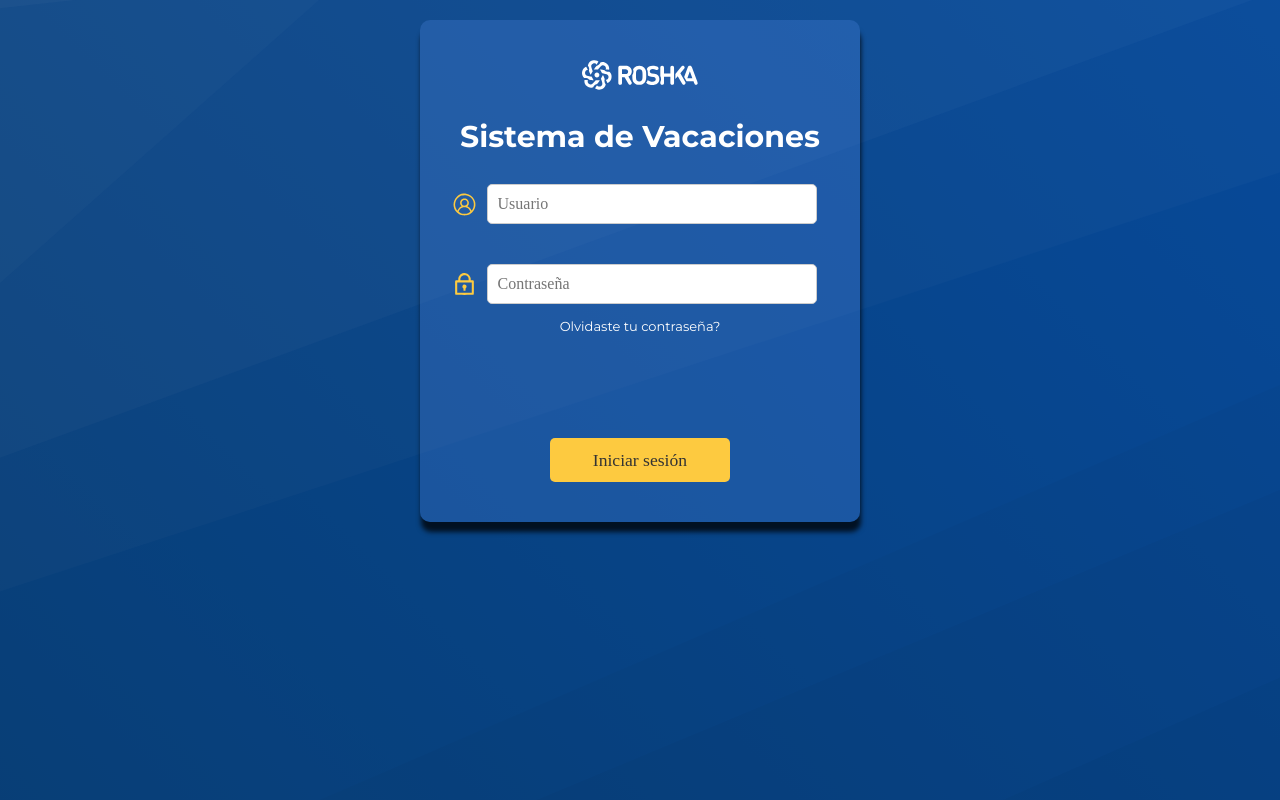
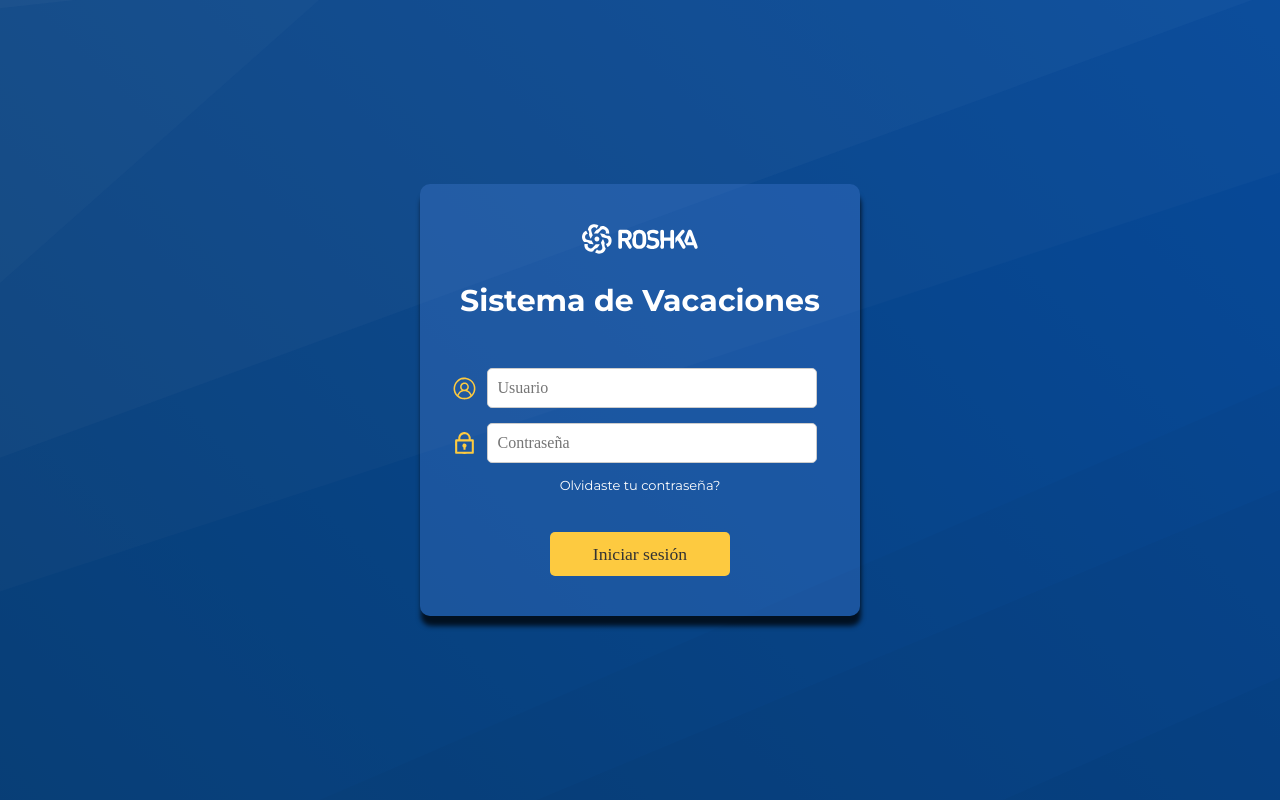
Before and after one commit to tobimonges/vacaciones, a React (Vite) app in the folder vacaciones-frontend/: page / in a window 1280 px wide. Built offline with nearby package versions, Linux system fonts and the light colour scheme; a web font is replaced by a local one.

Commit message:
modifica nombre de clases en CrearUsuario

```diff
--- a/vacaciones-frontend/src/components/CrearUsuario.css
+++ b/vacaciones-frontend/src/components/CrearUsuario.css
@@ -1,4 +1,4 @@
-.containerLogin {
+.containerCreate {
   display: flex;
   justify-content: center;
   align-items: flex-start; /* Cambiado de center a flex-start */
@@ -31,7 +31,7 @@
   color: #ffffff;
 }
 
-.inputGroup {
+.inputGroupCreate {
   display: flex;
   align-items: center;
   width: 100%;
@@ -86,7 +86,7 @@
   background-color: rgba(32, 85, 170, 0.8);
   color: #ffffff;
 }
-form {
+.formCreate {
   display: flex;
   flex-direction: column;
   align-items: center; /* Añadido para centrar los elementos dentro del formulario */
--- a/vacaciones-frontend/src/components/CrearUsuario.jsx
+++ b/vacaciones-frontend/src/components/CrearUsuario.jsx
@@ -136,12 +136,12 @@ function CrearUsuario() {
   };
 
   return (
-    <div className="containerLogin">
+    <div className="containerCreate">
       <Preloader duration={650} />
       <div className={`createBox ${isAnimating ? "LoginAnim" : ""} ${error ? "datosIncorrectos" : ""}`}>
         <NavigationBar onLogout={handleLogout} />
         <h2 className="headerCreate">Crear Usuario</h2>
-        <form onSubmit={handleSubmit}>
+        <form className="formCreate" onSubmit={handleSubmit}>
           {[
             { name: "nombre", type: "text", placeholder: "Nombre", icon: "/circulo-de-usuario (2).svg" },
             { name: "apellido", type: "text", placeholder: "Apellido", icon: "/circulo-de-usuario (2).svg" },
@@ -149,7 +149,7 @@ function CrearUsuario() {
             { name: "correo", type: "text", placeholder: "Correo", icon: "/sobre.svg" },
             { name: "telefono", type: "text", placeholder: "Telefono", icon: "/circulo-de-telefono.svg" },
           ].map(({ name, type, placeholder, icon }) => (
-            <div className="inputGroup" key={name}>
+            <div className="inputGroupCreate" key={name}>
               <div className="iconWrap">
                 <img src={icon} alt={placeholder} className="icon" />
                 <input
@@ -170,7 +170,7 @@ function CrearUsuario() {
             { name: "fechaIngreso", label: "Seleccionar fecha de ingreso", icon: "/dias-del-calendario.svg" },
           ].map(({ name, label, icon }) => (
             <LocalizationProvider key={name} dateAdapter={AdapterDayjs} adapterLocale="es">
-              <div className="inputGroup datePickerGroup">
+              <div className="inputGroupCreate datePickerGroup">
                 <div className="iconWrap">
                   <img src={icon} alt={label} className="icon" />
                   <DatePicker
@@ -192,7 +192,7 @@ function CrearUsuario() {
             { name: "cargo", label: "Cargo asignado", options: cargos },
             { name: "equipo", label: "Equipo asignado", options: equipos },
           ].map(({ name, label, options }) => (
-            <div className="inputGroup" key={name}>
+            <div className="inputGroupCreate" key={name}>
               <div className="iconWrap">
                 <img src="/mapa-del-sitio (1).svg" alt={label} className="icon" />
                 <select
```
